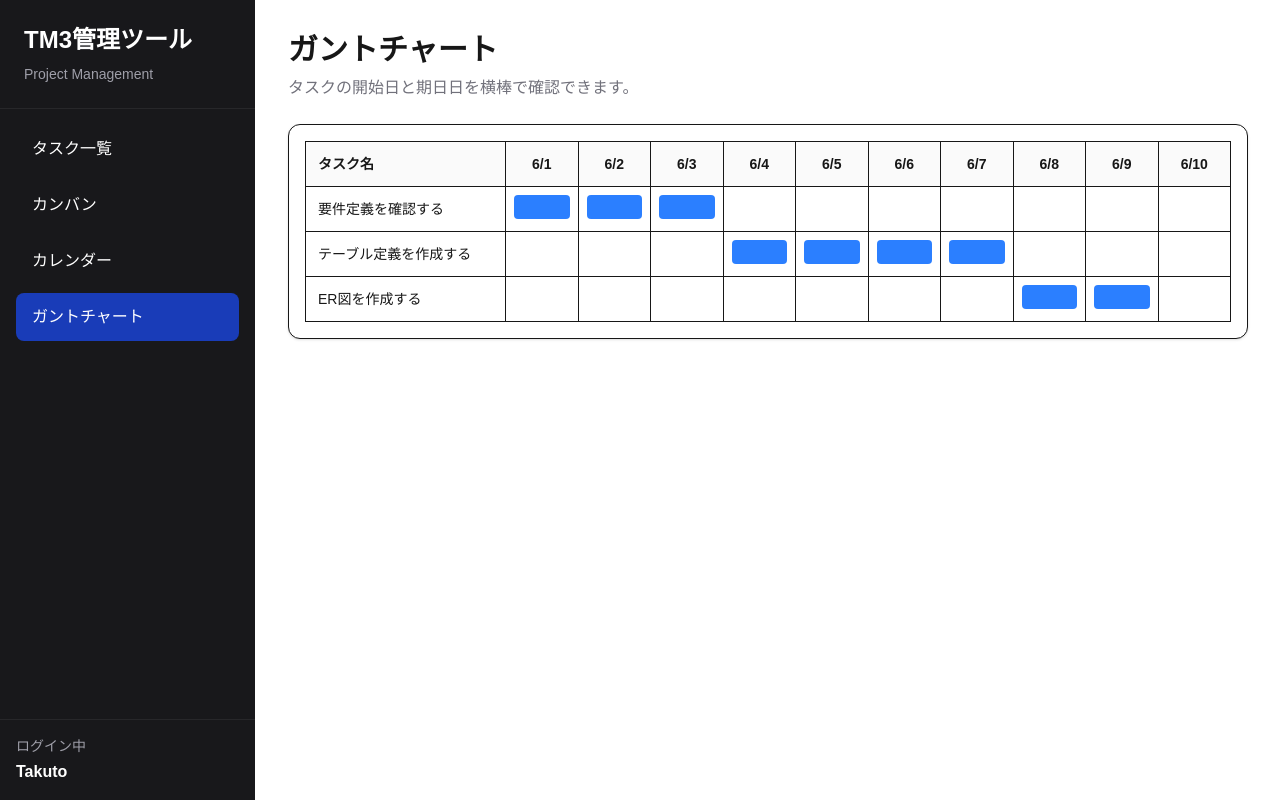
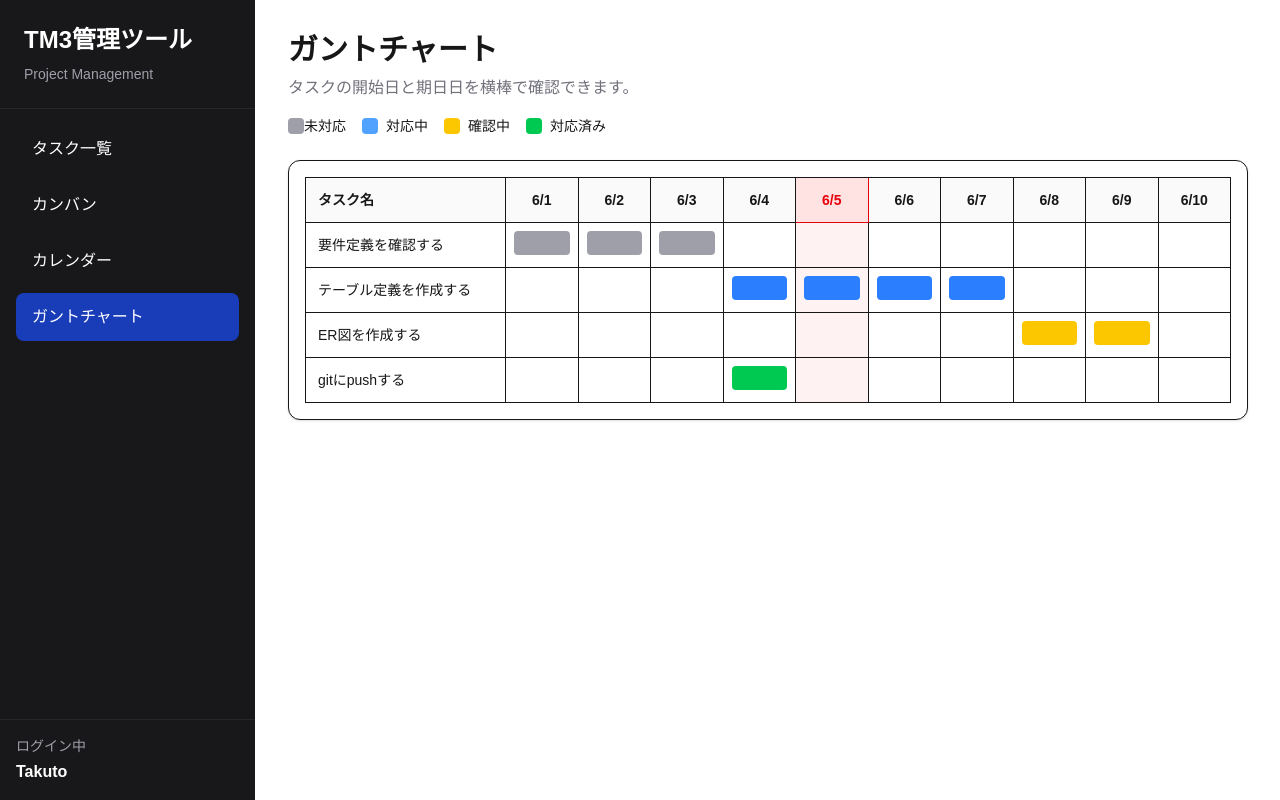
Before and after one commit to kazu0801-b/tm3-management-app, a Next.js app in the folder frontend/: page /gantt in a window 1280 px wide. Built offline with nearby package versions, Linux system fonts and the light colour scheme.

Commit message:
ガントチャートの表示機能を改善

```diff
--- a/frontend/src/app/gantt/page.tsx
+++ b/frontend/src/app/gantt/page.tsx
@@ -7,22 +7,43 @@ const ganttTask = [
         title: "要件定義を確認する",
         start: 1,
         duration: 3,
+        status: "todo",
     },
     {
         id: 2,
         title: "テーブル定義を作成する",
         start: 4,
         duration: 4,
+        status: "doing",
     },
     {
         id: 3,
         title: "ER図を作成する",
         start: 8,
         duration: 2,
+        status: "review",
     },
+    {
+        id: 4,
+        title: "gitにpushする",
+        start: 4,
+        duration: 1,
+        status: "done",
+    }
 ];
 
 const days = ["6/1", "6/2", "6/3", "6/4", "6/5", "6/6", "6/7", "6/8", "6/9", "6/10"];
+
+const today = 5;
+
+const getBarColorClass = (status: string) => {
+    if(status === "todo") return "bg-zinc-400";
+    if(status === "doing") return "bg-blue-500";
+    if(status === "review") return "bg-yellow-400"
+    if(status === "done") return "bg-green-500";
+
+    return "bg-zinc-400";
+};
 
 const GanttPage = () => {
     return (
@@ -32,6 +53,27 @@ const GanttPage = () => {
                 <p className="mt-2 text-zinc-500">
                     タスクの開始日と期日日を横棒で確認できます。
                 </p>
+                <div className="mt-4 flex gap-4 text-sm">
+                    <div className="flex items-center gap-z">
+                        <div className="h-4 w-4 rounded bg-zinc-400" />
+                        <span>未対応</span>
+                    </div>
+
+                    <div className="flex items-center gap-2">
+                        <div className="h-4 w-4 rounded bg-blue-400" />
+                        <span>対応中</span>
+                    </div>
+
+                    <div className="flex items-center gap-2">
+                        <div className="h-4 w-4 rounded bg-yellow-400" />
+                        <span>確認中</span>
+                    </div>
+
+                    <div className="flex items-center gap-2">
+                        <div className="h-4 w-4 rounded bg-green-500" />
+                        <span>対応済み</span>
+                    </div>
+                </div>
             </div>
 
             <div className="rounded-xl border bg-white p-4 shadow-sm">
@@ -40,14 +82,22 @@ const GanttPage = () => {
                         タスク名
                     </div>
 
-                    {days.map((day) => (
-                        <div
-                         kay={day}
-                         className="border-b border-r bg-zinc-50 p-3 text-center font-bold"
-                        >
-                            {day}
-                        </div>
-                    ))}
+                    {days.map((day, index) => {
+                        const currentDay = index + 1;
+
+                        return (
+                            <div
+                             key={day}
+                             className={`border-b border-r p-3 text-center font-bold ${
+                                currentDay === today
+                                 ? "bg-red-100 text-red-600"
+                                 : "bg-zinc-50"
+                             }`}
+                             >
+                                {day}
+                            </div>
+                        )
+                    })}
 
                     {ganttTask.map((task) => (
                         <Fragment key={task.id}>
@@ -67,10 +117,12 @@ const GanttPage = () => {
                         return (
                             <div
                              key={`${task.id}-${day}`}
-                             className="border-b border-r p-2"
+                             className={`border-b border-r p-2 ${
+                                currentDay === today ? "bg-red-50" : ""
+                             }`}
                             >
                                 {isInRange && (
-                                    <div className="h-6 rounded bg-blue-500" />
+                                    <div className={`h-6 rounded ${getBarColorClass(task.status)}`} />
                                 )}
                             </div>
                         )
```
